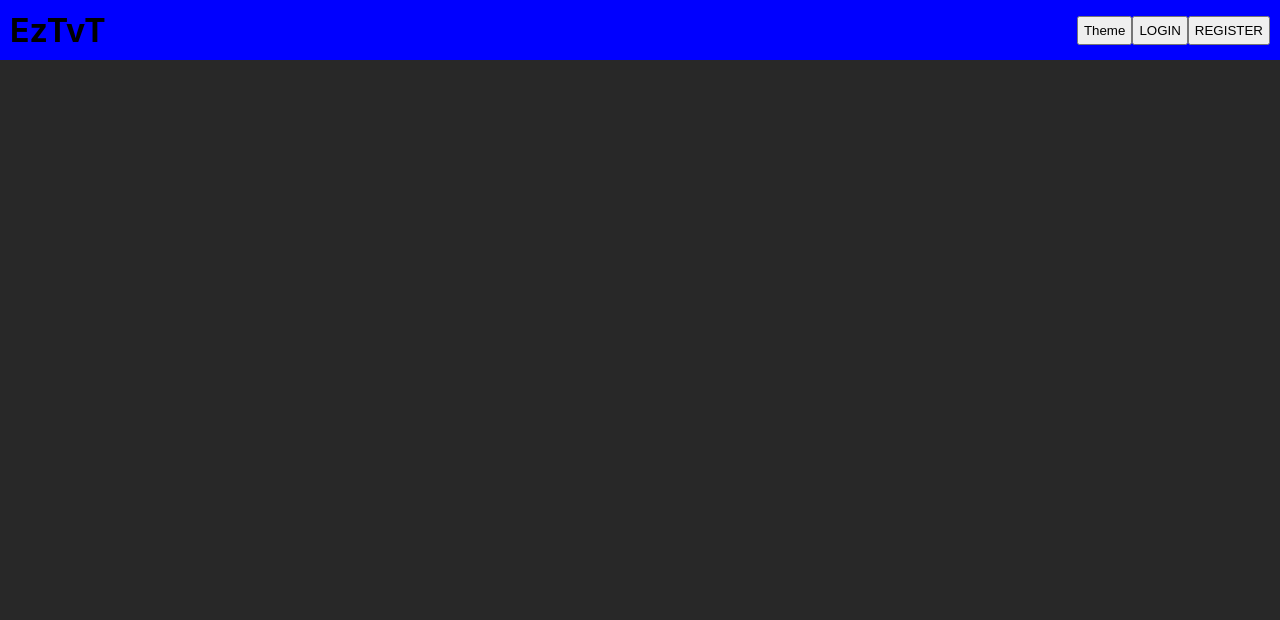
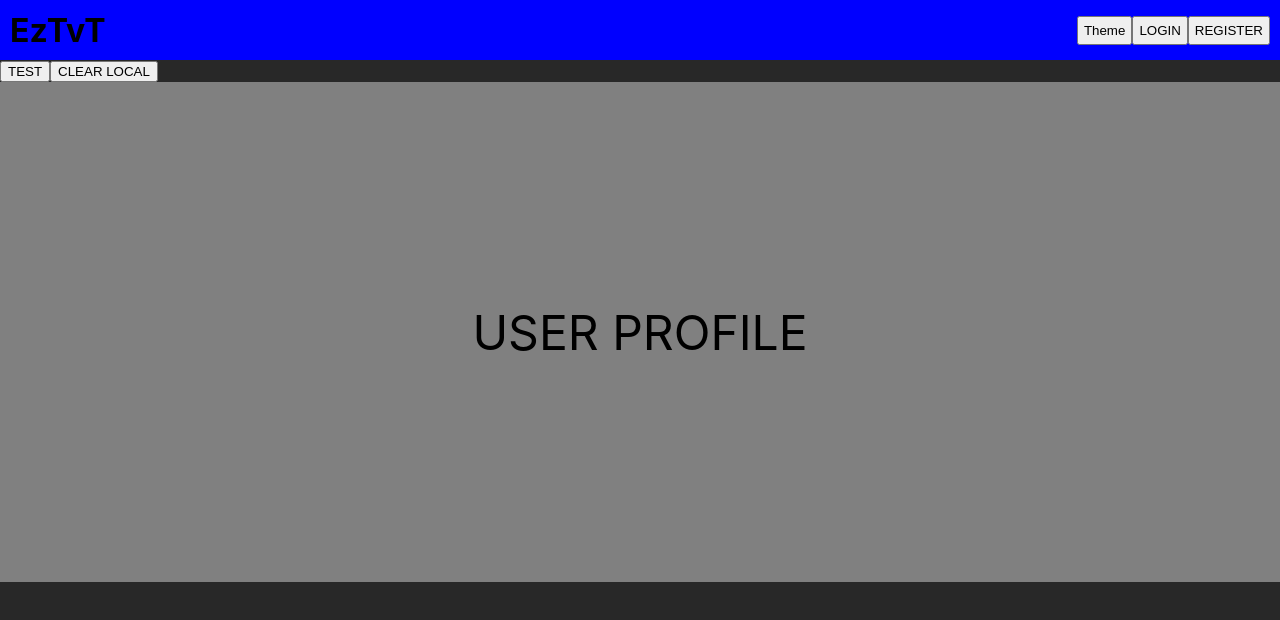
Before and after one commit to claeri27/easy-tv-tracker, a React (Create React App) app: page /user in a window 1280 px wide. Shown: the top 620 px of the page. Built offline with nearby package versions, Linux system fonts and the light colour scheme.

Commit message:
Added state changes to App and Nav based on user logged status

```diff
--- a/src/App.js
+++ b/src/App.js
@@ -1,4 +1,4 @@
-import React from 'react';
+import React, { useState, useEffect } from 'react';
 import styled from 'styled-components';
 import { BrowserRouter as Router, Route} from 'react-router-dom'
 import Nav from "./components/Nav"
@@ -6,18 +6,47 @@ import Login from "./components/Login"
 import Register from "./components/Register"
 import Home from "./components/Home"
 import Welcome from "./components/Welcome"
+import UserProfile from "./components/UserProfile"
 
-const AppContainer = styled.div`
-`;
+const AppContainer = styled.div``
+const TestButton = styled.button``
+const LocalClearButton = styled.button``
+const RouteContainer = styled.div``
 
 const App = () => {
+  const [logged, setLogged] = useState(false);
+  const token = localStorage.getItem('token')
+
+  useEffect(() => {
+    if(token) setLogged(true)
+  }, [token])
+
+  const handleLogged = newValue => {
+    setLogged(newValue)
+  }
+
   return <Router>
       <AppContainer>
-      <Nav />
+        <Nav handleLogged={handleLogged} />
+        <TestButton onClick={() => {
+          console.log('TOKEN: ', localStorage.getItem('token'), 'LOGGED?: ', logged);
+        }}>TEST</TestButton>
+        <LocalClearButton onClick={() => {
+          localStorage.clear()
+          setLogged(false)
+        }}>CLEAR LOCAL</LocalClearButton>
+        <RouteContainer>
           <Route exact path="/" component={Welcome} />
           <Route path="/home/" component={Home} />
-      <Route path="/login/" component={Login} />
+          <Route
+            path="/login/"
+            render={() =>
+              <Login logged={logged} handleLogged={handleLogged} />
+            }
+          />
           <Route path="/register/" component={Register} />
+          <Route path="/user/" component={UserProfile} />
+        </RouteContainer>
       </AppContainer>
     </Router>
 }
--- a/src/components/Login.js
+++ b/src/components/Login.js
@@ -45,11 +45,9 @@ const SubmitButton = styled.button`
   }
 `;
 
-const Login = () => {
+const Login = props => {
   const [username, setUsername] = useState('');
   const [password, setPassword] = useState('');
-  // const [token, setToken] = useState('');
-  // const [logged, setLogged] = useState(false);
 
   const handleUsernameChange = e => {
     setUsername(e.target.value)
@@ -61,10 +59,16 @@ const Login = () => {
 
   const handleSubmit = async e => {
     e.preventDefault()
-    await axios.post(`${BASE_URL}/login`, {
+    const resp = await axios.post(`${BASE_URL}/login`, {
       username,
       password,
     })
+    if (!resp.data.token) {
+      alert(resp.data.msg)
+    } else {
+      localStorage.setItem('token', resp.data.token)
+      props.handleLogged(true)
+    }
   }
 
   return <LoginContainer>
@@ -76,7 +80,7 @@ const Login = () => {
       <br></br>
       <PasswordLabel>
         Password: {` `}
-        <PasswordInput type="text" name="password" value={password} onChange={handlePasswordChange} />
+        <PasswordInput type="password" name="password" value={password} onChange={handlePasswordChange} />
       </PasswordLabel>
       <br></br>
       <SubmitButton type="submit">LOGIN</SubmitButton>
--- a/src/components/Nav.js
+++ b/src/components/Nav.js
@@ -32,9 +32,37 @@ const Button = styled.button`
   cursor: pointer;
 `;
 
-const Nav = () => {
+const Nav = props => {
+  const token = localStorage.getItem('token')
   const stored = localStorage.getItem("lightMode")
   const [lightMode, setLightMode] = useState(stored === "true" ? true : false);
+
+  const LoggedOutButtons = () => {
+    return <ButtonsContainer>
+      <Button onClick={() => {
+        setLightMode(!lightMode);
+        localStorage.setItem("lightMode", !lightMode);
+      }}>Theme</Button>
+      <Link to='/login/'>
+        <Button>LOGIN</Button>
+      </Link>
+      <Link to='/register/'>
+        <Button>REGISTER</Button>
+      </Link>
+    </ButtonsContainer>
+  }
+
+  const LoggedInButtons = () => {
+    return <ButtonsContainer>
+      <Link to='/user/'>
+        <Button>USERNAME</Button>
+      </Link>
+      <Button onClick={() => {
+        localStorage.clear('token')
+        props.handleLogged(false)
+      }}>LOGOUT</Button>
+    </ButtonsContainer>
+  }
 
   return <ThemeProvider theme={lightMode === false ? darkTheme : lightTheme}>
       <NavContainer>
@@ -42,18 +70,7 @@ const Nav = () => {
         <Link to='/' style={{ textDecoration: 'none', color: 'black'}}>
           <TitleContainer>EzTvT</TitleContainer>
         </Link>
-          <ButtonsContainer>
-            <Button onClick={() => {
-              setLightMode(!lightMode);
-              localStorage.setItem("lightMode", !lightMode);
-            }}>Theme</Button>
-            <Link to='/login/'>
-              <Button>LOGIN</Button>
-            </Link>
-            <Link to='/register/'>
-              <Button>REGISTER</Button>
-            </Link>
-          </ButtonsContainer>
+        {token ? LoggedInButtons() : LoggedOutButtons()}
       </NavContainer>
   </ThemeProvider>
 }
--- /dev/null
+++ b/src/components/UserProfile.js
@@ -0,0 +1,19 @@
+import React from 'react'
+import styled from 'styled-components';
+
+const UserProfileContainer = styled.div`
+  display: flex;
+  align-items: center;
+  justify-content: center;
+  background: grey;
+  min-height: 500px;
+  font-size: 3em;
+`;
+
+const UserProfile = () => {
+  return <UserProfileContainer>
+    USER PROFILE
+  </UserProfileContainer>
+}
+
+export default UserProfile
--- a/src/server/server.js
+++ b/src/server/server.js
@@ -68,7 +68,7 @@ app.post('/login', async (req, res) => {
       const token = sign({id, username})
       res.json({user, token})
     } else {
-      res.json({msg: "invalid login"})
+      res.json({msg: "Invalid password"})
     }
   } catch (e) {
     console.log(e);
```
Lines whose indentation alone changed are shown as unchanged.
